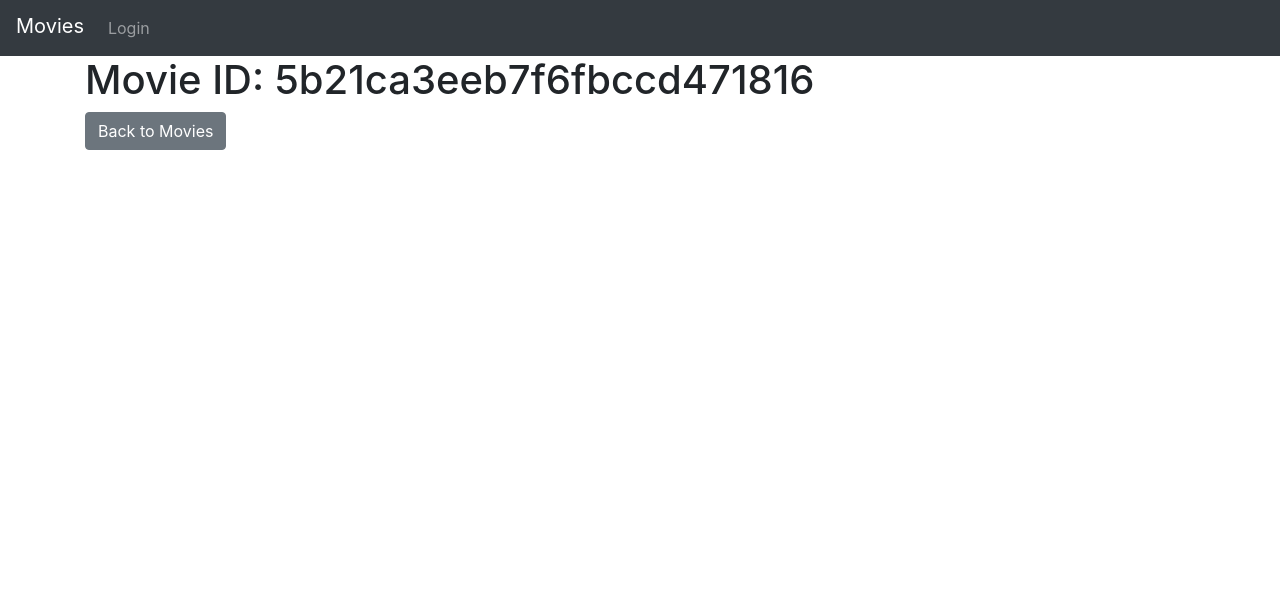
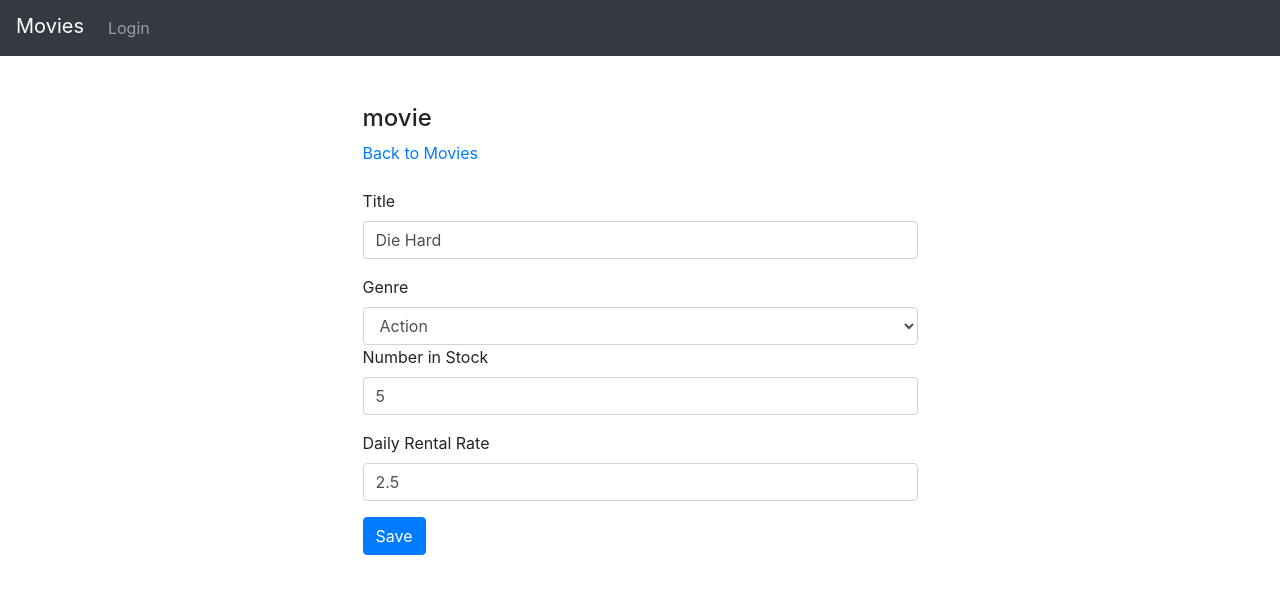
Before and after one commit to randularsw/React-tasks, a React (Create React App) app: page /movies/5b21ca3eeb7f6fbccd471816 in a window 1280 px wide. Shown: the top 594 px of the page. Built offline with nearby package versions, Linux system fonts and the light colour scheme.

Commit message:
Add or edit movie details

```diff
--- a/src/components/movieDetail.jsx
+++ b/src/components/movieDetail.jsx
@@ -1,17 +1,184 @@
-import React from "react";
+import React, { Component } from "react";
+import Joi from "joi-browser";
+import { Link } from "react-router-dom";
+import { getMovie, saveMovie } from "../services/fakeMovieService";
+import { getGenres } from "../services/fakeGenreService";
 
-const MovieDetail = ({ match, history }) => {
-  return (
-    <div>
-      <h1>Movie ID: {match.params.id}</h1>
-      <button
-        className="btn btn-secondary"
-        onClick={() => history.push("/movies")}
-      >
-        Back to Movies
-      </button>
-    </div>
-  );
-};
+class MovieDetail extends Component {
+  state = {
+    movieModel: {
+      title: "",
+      genreId: "",
+      numberInStock: "",
+      dailyRentalRate: "",
+    },
+    genres: [],
+    movieErrors: {},
+  };
+
+  schema = {
+    _id: Joi.string(),
+    title: Joi.string().required().label("Title"),
+    genreId: Joi.string().required().label("Genre"),
+    numberInStock: Joi.number()
+      .required()
+      .min(0)
+      .max(100)
+      .label("Number in Stock"),
+    dailyRentalRate: Joi.number()
+      .required()
+      .min(0)
+      .max(10)
+      .label("Daily Rental Rate"),
+  };
+
+  componentDidMount() {
+    const genres = getGenres();
+    this.setState({ genres });
+    const movieId = this.props.match.params.id;
+    if (movieId === "new") return;
+
+    const movie = getMovie(movieId);
+    if (!movie) return this.props.history.replace("/not-found");
+    this.setState({ movieModel: this.mapToViewModel(movie) });
+  }
+
+  mapToViewModel(movie) {
+    return {
+      _id: movie._id,
+      title: movie.title,
+      genreId: movie.genre._id,
+      numberInStock: movie.numberInStock,
+      dailyRentalRate: movie.dailyRentalRate,
+    };
+  }
+
+  validate() {
+    const { error } = Joi.validate(this.state.movieModel, this.schema, {
+      abortEarly: false,
+    });
+    if (!error) return null;
+    const errors = {};
+    for (let item of error.details) {
+      this.state.movieErrors[item.path[0]] = item.message;
+    }
+    return errors;
+  }
+
+  validateProperty = ({ name, value }) => {
+    const obj = { [name]: value };
+    const schema = { [name]: this.schema[name] };
+    const { error } = Joi.validate(obj, schema);
+    return error ? error.details[0].message : null;
+  };
+
+  handleChange = ({ currentTarget: input }) => {
+    const errors = { ...this.state.movieErrors };
+    const errorMessage = this.validateProperty(input);
+    if (errorMessage) errors[input.name] = errorMessage;
+    else delete errors[input.name];
+
+    const movieModel = { ...this.state.movieModel };
+    movieModel[input.name] = input.value;
+
+    this.setState({ movieModel, movieErrors: errors });
+  };
+
+  handleSubmit = (e) => {
+    e.preventDefault();
+    const errors = this.validate();
+    this.setState({ movieErrors: this.state.movieErrors || {} });
+    if (errors) return;
+    console.log(this.state.movieModel);
+    saveMovie(this.state.movieModel);
+    this.props.history.push("/movies");
+  };
+  render() {
+    const { movieModel, movieErrors, genres } = this.state;
+    return (
+      <div className="my-5 mx-auto" style={{ width: "50%" }}>
+        <h4>movie</h4>
+        <Link to="/movies">Back to Movies</Link>
+        <br />
+        <br />
+        <form onSubmit={this.handleSubmit}>
+          <div className="form-group">
+            <label htmlFor="title">Title</label>
+            <input
+              type="text"
+              id="title"
+              className="form-control"
+              value={movieModel.title}
+              onChange={this.handleChange}
+              name="title"
+            />
+            {movieErrors.title && (
+              <div className="alert alert-danger">{movieErrors.title}</div>
+            )}
+          </div>
+          <div className="formGroup">
+            <label htmlFor="genreId">Genre</label>
+            <select
+              name="genreId"
+              id="genreId"
+              className="form-control"
+              onChange={this.handleChange}
+              value={movieModel.genreId}
+            >
+              <option value=""></option>
+              {genres.map((genre) => (
+                <option
+                  key={genre._id}
+                  value={genre._id}
+                  // selected={genre._id === movieModel.genreId}
+                >
+                  {genre.name}
+                </option>
+              ))}
+            </select>
+            {movieErrors.genreId && (
+              <div className="alert alert-danger">{movieErrors.genreId}</div>
+            )}
+          </div>
+          <div className="form-group">
+            <label htmlFor="numberInStock">Number in Stock</label>
+            <input
+              type="number"
+              id="numberInStock"
+              className="form-control"
+              value={movieModel.numberInStock}
+              onChange={this.handleChange}
+              name="numberInStock"
+            />
+            {movieErrors.numberInStock && (
+              <div className="alert alert-danger">
+                {movieErrors.numberInStock}
+              </div>
+            )}
+          </div>
+          <div className="form-group">
+            <label htmlFor="dailyRentalRate">Daily Rental Rate</label>
+            <input
+              type="number"
+              id="dailyRentalRate"
+              className="form-control"
+              value={movieModel.dailyRentalRate}
+              onChange={this.handleChange}
+              name="dailyRentalRate"
+            />
+            {movieErrors.dailyRentalRate && (
+              <div className="alert alert-danger">
+                {movieErrors.dailyRentalRate}
+              </div>
+            )}
+          </div>
+          <button type="submit" className="btn btn-primary">
+            Save
+          </button>
+        </form>
+      </div>
+    );
+  }
+}
 
 export default MovieDetail;
--- a/src/components/movies.jsx
+++ b/src/components/movies.jsx
@@ -1,10 +1,11 @@
-import React, { Component } from 'react';
-import { getMovies } from '../services/fakeMovieService';
-import Pagination from './pagination';
-import ListGroup from './listGroup';
-import { getGenres } from '../services/fakeGenreService';
-import MoviesTable from './moviesTable';
-import _ from 'lodash';
+import React, { Component } from "react";
+import { getMovies } from "../services/fakeMovieService";
+import Pagination from "./pagination";
+import ListGroup from "./listGroup";
+import { getGenres } from "../services/fakeGenreService";
+import MoviesTable from "./moviesTable";
+import _ from "lodash";
+import { Link } from "react-router-dom";
 
 export default class Movies extends Component {
   state = {
@@ -12,11 +13,11 @@ export default class Movies extends Component {
     genres: [],
     pageSize: 4,
     currentPage: 1,
-        sortColumn: { path: 'title', order: 'asc' }
-    }
+    sortColumn: { path: "title", order: "asc" },
+  };
 
   componentDidMount() {
-        const genres = [{ name: 'All', _id: 1 }, ...getGenres()];
+    const genres = [{ name: "All", _id: 1 }, ...getGenres()];
     this.setState({ movies: getMovies(), genres });
   }
 
@@ -25,24 +26,24 @@ export default class Movies extends Component {
     const index = movies.indexOf(movie);
     movies[index].liked = !movies[index].liked;
     this.setState({ movies });
-    }
+  };
 
   handleDelete = (movie) => {
-        const movies = this.state.movies.filter(m => m._id !== movie._id);
+    const movies = this.state.movies.filter((m) => m._id !== movie._id);
     this.setState({ movies: movies });
-    }
+  };
 
   handleSort = (sortColumn) => {
     this.setState({ sortColumn });
-    }
+  };
 
   handlePageChange = (page) => {
     this.setState({ currentPage: page });
-    }
+  };
 
   handleGenreSelect = (genre) => {
     this.setState({ selectedGenre: genre, currentPage: 1 });
-    }
+  };
 
   paginate(items, pageNumber, pageSize) {
     const startIndex = (pageNumber - 1) * pageSize;
@@ -51,26 +52,55 @@ export default class Movies extends Component {
 
   render() {
     const { length: count } = this.state.movies;
-        const { movies: allMovies, genres, pageSize, currentPage, selectedGenre, sortColumn } = this.state;
+    const {
+      movies: allMovies,
+      genres,
+      pageSize,
+      currentPage,
+      selectedGenre,
+      sortColumn,
+    } = this.state;
     if (count === 0) {
-            return <h4>No movies yet.</h4>
+      return <h4>No movies yet.</h4>;
     }
     // filter
-        const filtered = selectedGenre && selectedGenre._id !== 1 ? allMovies.filter(m => m.genre._id === selectedGenre._id) : allMovies;
+    const filtered =
+      selectedGenre && selectedGenre._id !== 1
+        ? allMovies.filter((m) => m.genre._id === selectedGenre._id)
+        : allMovies;
     // sort
-        const sorted = _.orderBy(filtered, [sortColumn.path], [sortColumn.order])
+    const sorted = _.orderBy(filtered, [sortColumn.path], [sortColumn.order]);
     // paginate
     const movies = this.paginate(sorted, currentPage, pageSize);
     return (
       <div className="row container-fluid">
-                <div className="col-3" style={{ marginTop: '175px', marginLeft: '100px' }}>
-                    <ListGroup items={genres} selectedGenre={selectedGenre} onGenreSelect={this.handleGenreSelect} />
+        <div
+          className="col-3"
+          style={{ marginTop: "175px", marginLeft: "100px" }}
+        >
+          <ListGroup
+            items={genres}
+            selectedGenre={selectedGenre}
+            onGenreSelect={this.handleGenreSelect}
+          />
         </div>
         <div className="col m-5">
           <h4>{filtered.length} movies available</h4>
-                    <MoviesTable movies={movies} sortColumn={sortColumn} onLike={this.handleLike} onDelete={this.handleDelete} onSort={this.handleSort} />
-                    <div className='d-flex justify-content-center'>
-                        <Pagination count={filtered.length} pageSize={pageSize} currentPage={currentPage} onPageChange={this.handlePageChange} />
+          <Link to={"/movies/new"}> Add Movie</Link>
+          <MoviesTable
+            movies={movies}
+            sortColumn={sortColumn}
+            onLike={this.handleLike}
+            onDelete={this.handleDelete}
+            onSort={this.handleSort}
+          />
+          <div className="d-flex justify-content-center">
+            <Pagination
+              count={filtered.length}
+              pageSize={pageSize}
+              currentPage={currentPage}
+              onPageChange={this.handlePageChange}
+            />
           </div>
         </div>
       </div>
--- a/src/services/fakeMovieService.js
+++ b/src/services/fakeMovieService.js
@@ -8,64 +8,64 @@ const movies = [
     numberInStock: 6,
     dailyRentalRate: 2.5,
     publishDate: "2018-01-03T19:04:28.809Z",
-    liked: true
+    liked: true,
   },
   {
     _id: "5b21ca3eeb7f6fbccd471816",
     title: "Die Hard",
     genre: { _id: "5b21ca3eeb7f6fbccd471818", name: "Action" },
     numberInStock: 5,
-    dailyRentalRate: 2.5
+    dailyRentalRate: 2.5,
   },
   {
     _id: "5b21ca3eeb7f6fbccd471817",
     title: "Get Out",
     genre: { _id: "5b21ca3eeb7f6fbccd471820", name: "Thriller" },
     numberInStock: 8,
-    dailyRentalRate: 3.5
+    dailyRentalRate: 3.5,
   },
   {
     _id: "5b21ca3eeb7f6fbccd471819",
     title: "Trip to Italy",
     genre: { _id: "5b21ca3eeb7f6fbccd471814", name: "Comedy" },
     numberInStock: 7,
-    dailyRentalRate: 3.5
+    dailyRentalRate: 3.5,
   },
   {
     _id: "5b21ca3eeb7f6fbccd47181a",
     title: "Airplane",
     genre: { _id: "5b21ca3eeb7f6fbccd471814", name: "Comedy" },
     numberInStock: 7,
-    dailyRentalRate: 3.5
+    dailyRentalRate: 3.5,
   },
   {
     _id: "5b21ca3eeb7f6fbccd47181b",
     title: "Wedding Crashers",
     genre: { _id: "5b21ca3eeb7f6fbccd471814", name: "Comedy" },
     numberInStock: 7,
-    dailyRentalRate: 3.5
+    dailyRentalRate: 3.5,
   },
   {
     _id: "5b21ca3eeb7f6fbccd47181e",
     title: "Gone Girl",
     genre: { _id: "5b21ca3eeb7f6fbccd471820", name: "Thriller" },
     numberInStock: 7,
-    dailyRentalRate: 4.5
+    dailyRentalRate: 4.5,
   },
   {
     _id: "5b21ca3eeb7f6fbccd47181f",
     title: "The Sixth Sense",
     genre: { _id: "5b21ca3eeb7f6fbccd471820", name: "Thriller" },
     numberInStock: 4,
-    dailyRentalRate: 3.5
+    dailyRentalRate: 3.5,
   },
   {
     _id: "5b21ca3eeb7f6fbccd471821",
     title: "The Avengers",
     genre: { _id: "5b21ca3eeb7f6fbccd471818", name: "Action" },
     numberInStock: 7,
-    dailyRentalRate: 3.5
-  }
+    dailyRentalRate: 3.5,
+  },
 ];
 
 export function getMovies() {
@@ -73,18 +73,18 @@ export function getMovies() {
 }
 
 export function getMovie(id) {
-  return movies.find(m => m._id === id);
+  return movies.find((m) => m._id === id);
 }
 
 export function saveMovie(movie) {
-  let movieInDb = movies.find(m => m._id === movie._id) || {};
-  movieInDb.name = movie.name;
-  movieInDb.genre = genresAPI.genres.find(g => g._id === movie.genreId);
+  let movieInDb = movies.find((m) => m._id === movie._id) || {};
+  movieInDb.title = movie.title;
+  movieInDb.genre = genresAPI.genres.find((g) => g._id === movie.genreId);
   movieInDb.numberInStock = movie.numberInStock;
   movieInDb.dailyRentalRate = movie.dailyRentalRate;
 
   if (!movieInDb._id) {
-    movieInDb._id = Date.now();
+    movieInDb._id = Date.now().toString();
     movies.push(movieInDb);
   }
 
@@ -92,7 +92,7 @@ export function saveMovie(movie) {
 }
 
 export function deleteMovie(id) {
-  let movieInDb = movies.find(m => m._id === id);
+  let movieInDb = movies.find((m) => m._id === id);
   movies.splice(movies.indexOf(movieInDb), 1);
   return movieInDb;
 }
```
Lines whose indentation alone changed are shown as unchanged.
